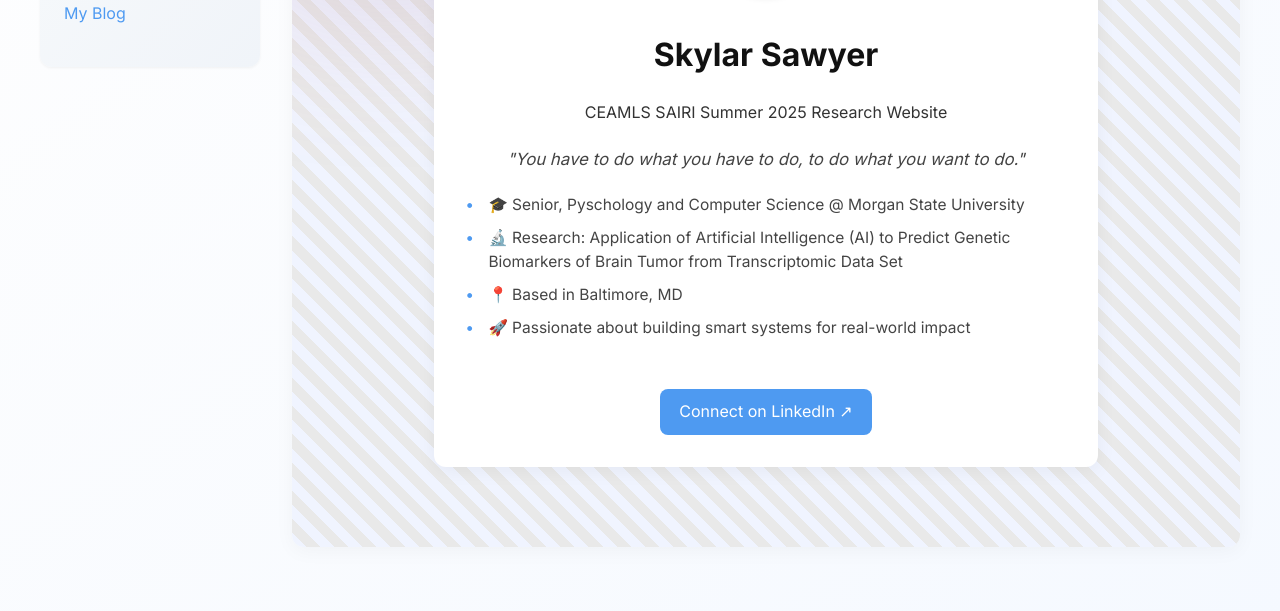
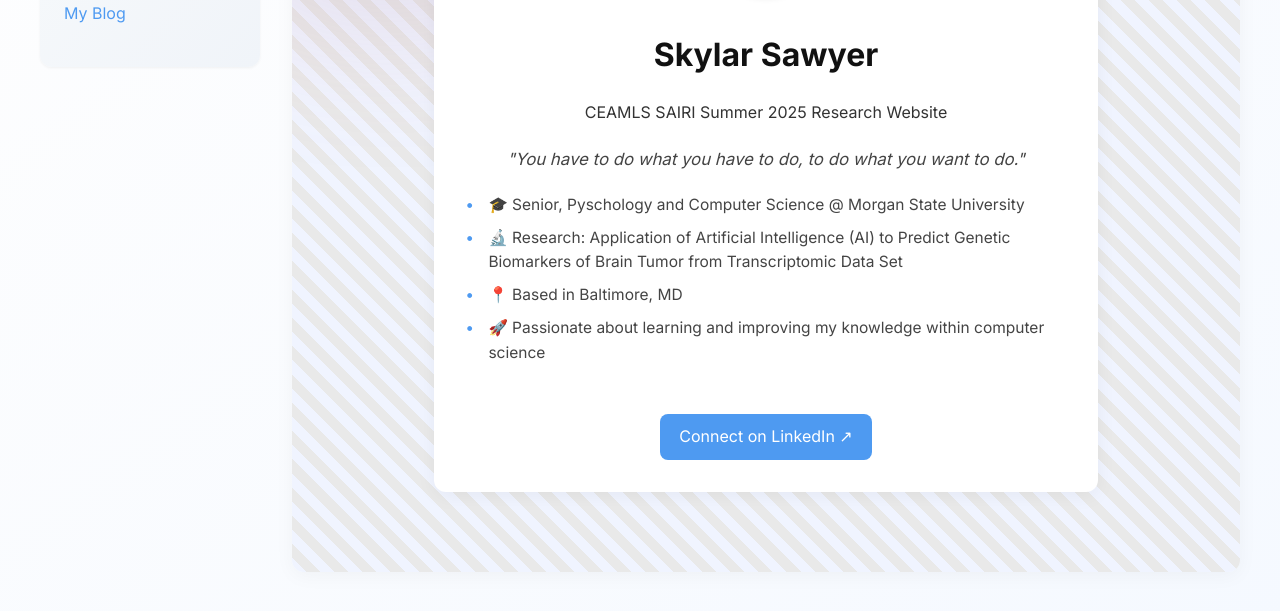
Before and after one commit to skysaw13/skysaw13.github.io, a Jekyll site: the page built from index.md, in a window 1280 px wide, cut to the strip 268-879 px from the top of the page. Built offline with Jekyll 4.4.1, drawn with Linux system fonts in a browser that asks for light colours.

Commit message:
Update index.md

```diff
--- a/index.md
+++ b/index.md
@@ -9,7 +9,7 @@ quick_facts:
   - "🎓 Senior, Pyschology and Computer Science @ Morgan State University"
   - "🔬 Research: Application of Artificial Intelligence (AI) to Predict Genetic Biomarkers of Brain Tumor from Transcriptomic Data Set"
   - "📍 Based in Baltimore, MD"
-  - "🚀 Passionate about building smart systems for real-world impact"
+  - "🚀 Passionate about learning and improving my knowledge within computer science"
 
 linkedin: https://www.linkedin.com/feed/
 image: assets/images/me.png
```
